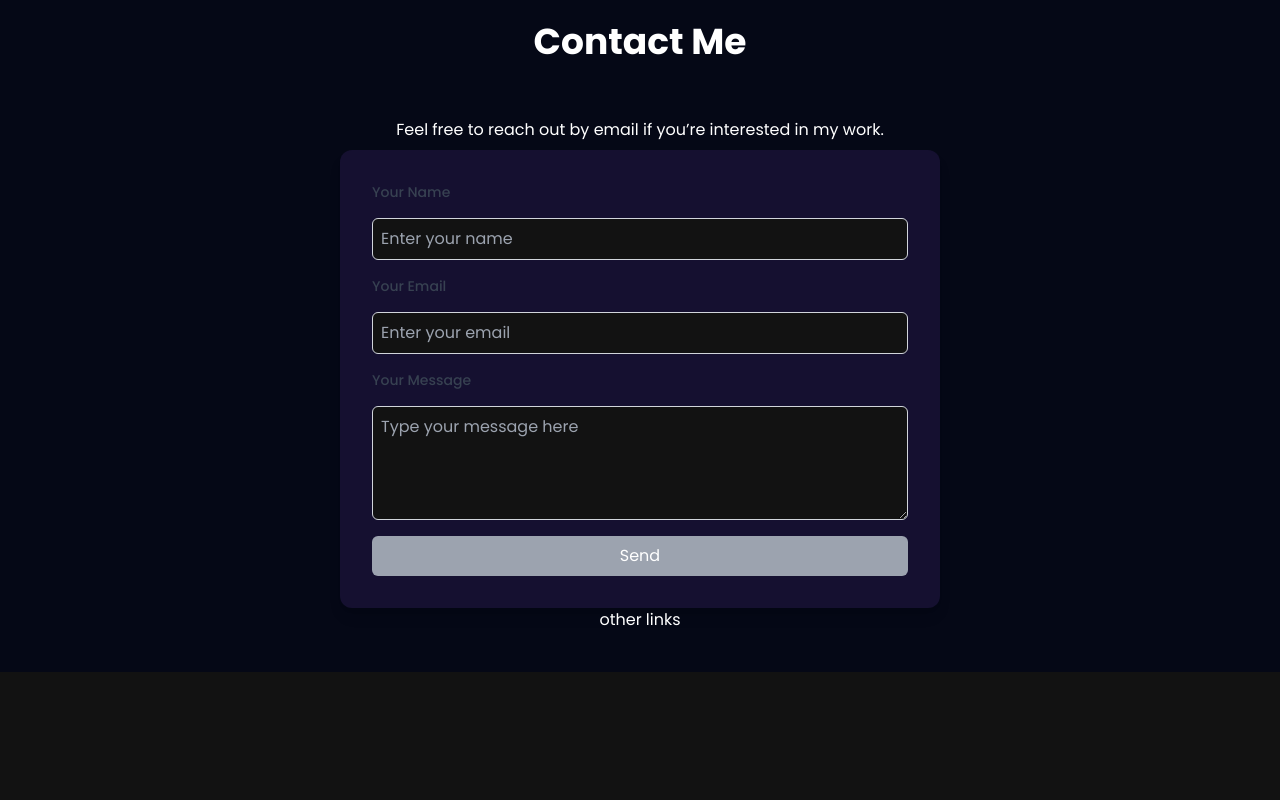
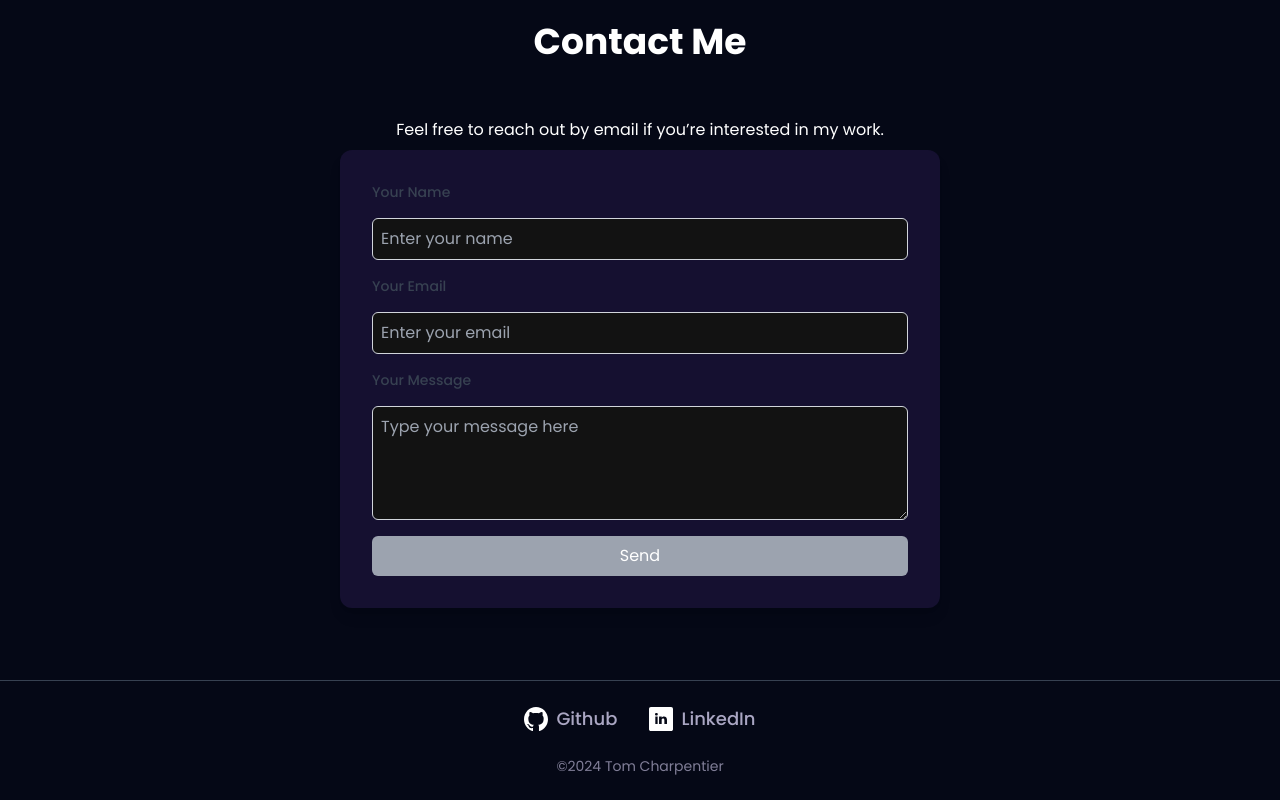
Before and after one commit to ArkAow/tom-charpentier-portfolio, a React (Vite) app: page / in a window 1280 px wide. Shown: the part 3178-3978 px from the top of the page. Before the commit the page ends 3850 px from the top, so only its background shows below. Built offline with nearby package versions, Linux system fonts and the light colour scheme.

Commit message:
Added footer component

```diff
--- a/src/App.jsx
+++ b/src/App.jsx
@@ -6,6 +6,7 @@ import About from "./components/About";
 import City from "./components/City";
 import Experience from "./components/Experience";
 import Contact from "./components/Contact";
+import Footer from "./components/Footer";
 
 const App = () => {
   return (
@@ -19,6 +20,7 @@ const App = () => {
         <About />
         <Experience />
         <Contact />
+        <Footer />
       </div>
     </BrowserRouter>
   );
--- a/src/components/Contact.jsx
+++ b/src/components/Contact.jsx
@@ -9,7 +9,6 @@ export default function Contact() {
             <p className="m-2">
                 Feel free to reach out by email if you’re interested in my work.</p>
             <EmailSender />
-            <p>other links</p>
         </div>
     );
 }
--- /dev/null
+++ b/src/components/Footer.jsx
@@ -0,0 +1,37 @@
+import React from 'react';
+import { redirectLinks } from '../constants';
+
+const Footer = () => {
+  return (
+    <footer className="w-full bg-primary text-secondary py-6 border-t border-gray-700 mt-8">
+      <div className="container mx-auto flex flex-col items-center gap-6 px-4">
+
+        {/* Liens avec icônes */}
+        <ul className="flex flex-row gap-8 justify-center items-center">
+          {redirectLinks.map((link) => (
+            <li
+              key={link.id}
+              className="text-secondary hover:text-white text-[18px] font-medium cursor-pointer flex items-center gap-2 transition duration-300"
+            >
+              <img
+                src={link.image_path}
+                alt="logo"
+                className="w-6 h-6 object-contain"
+              />
+              <a href={link.link} target="_blank" rel="noopener noreferrer">
+                {link.title}
+              </a>
+            </li>
+          ))}
+        </ul>
+
+        {/* Copyright */}
+        <p className="text-xs md:text-sm text-center text-secondary opacity-75">
+          ©2024 Tom Charpentier
+        </p>
+      </div>
+    </footer>
+  );
+};
+
+export default Footer;
```
